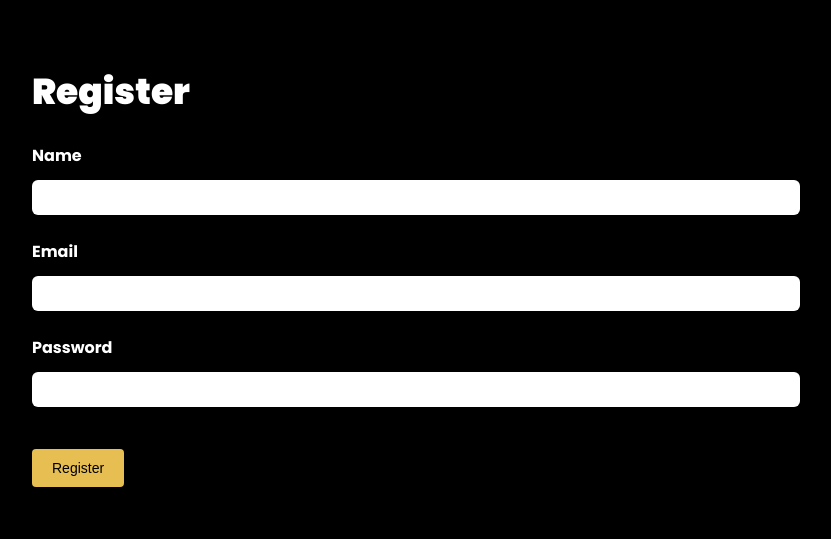
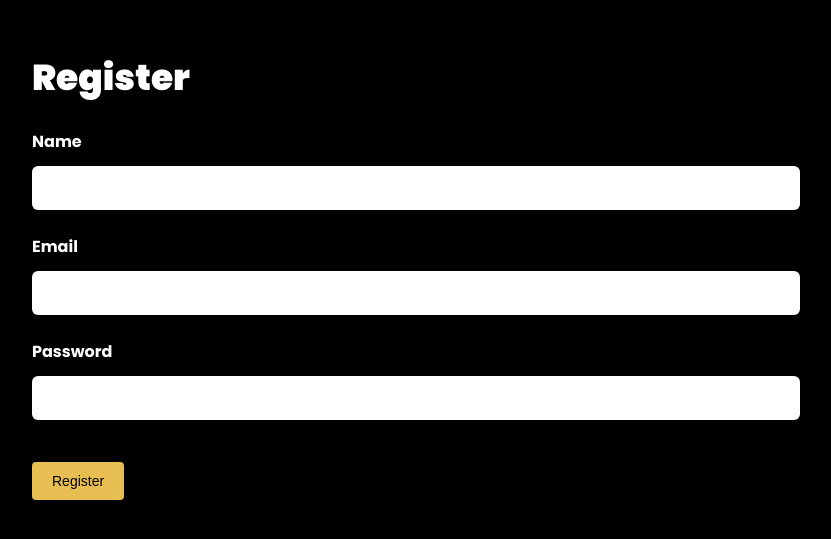
Before and after one commit to madelinegit/Gastron-Guru, a React (Vite) app: page /user-registration in a window 1280 px wide. Shown: the part 125-664 px from the top of the page, without its empty margins (224-1055 px from the left). Built offline with nearby package versions, Linux system fonts and the light colour scheme.

Commit message:
style: add stylization to the inputs

```diff
--- a/src/components/UserRegistrationForm/UserRegistrationForm.scss
+++ b/src/components/UserRegistrationForm/UserRegistrationForm.scss
@@ -37,7 +37,9 @@
         .input {
           border: none;
           border-radius: 6px;
-          padding: 10px 0;
+          padding: 12px;
+          // font-size: 16px;
+          font-family: Poppins, sans-serif;
 
           &.error {
             border: 3px solid #e74646;
```
